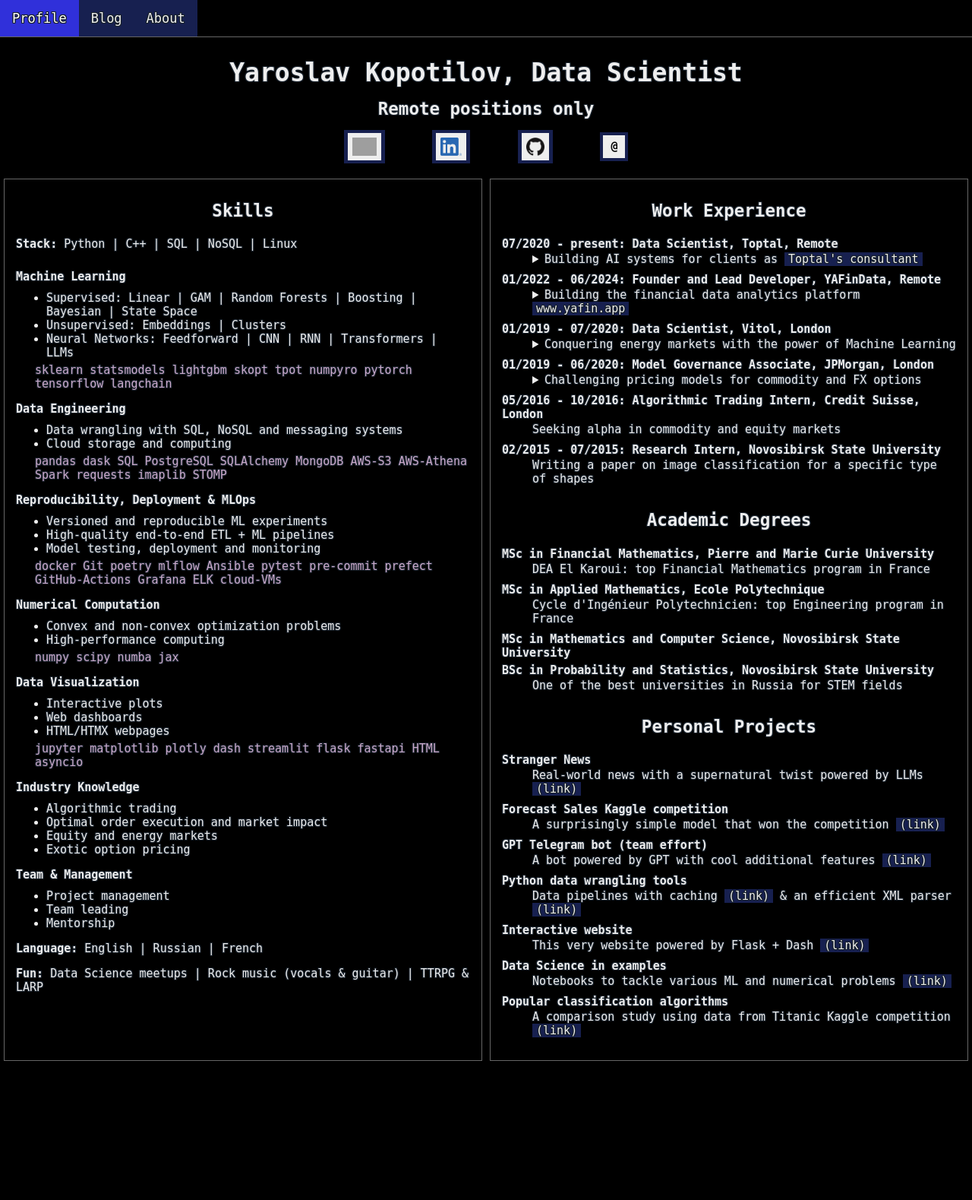
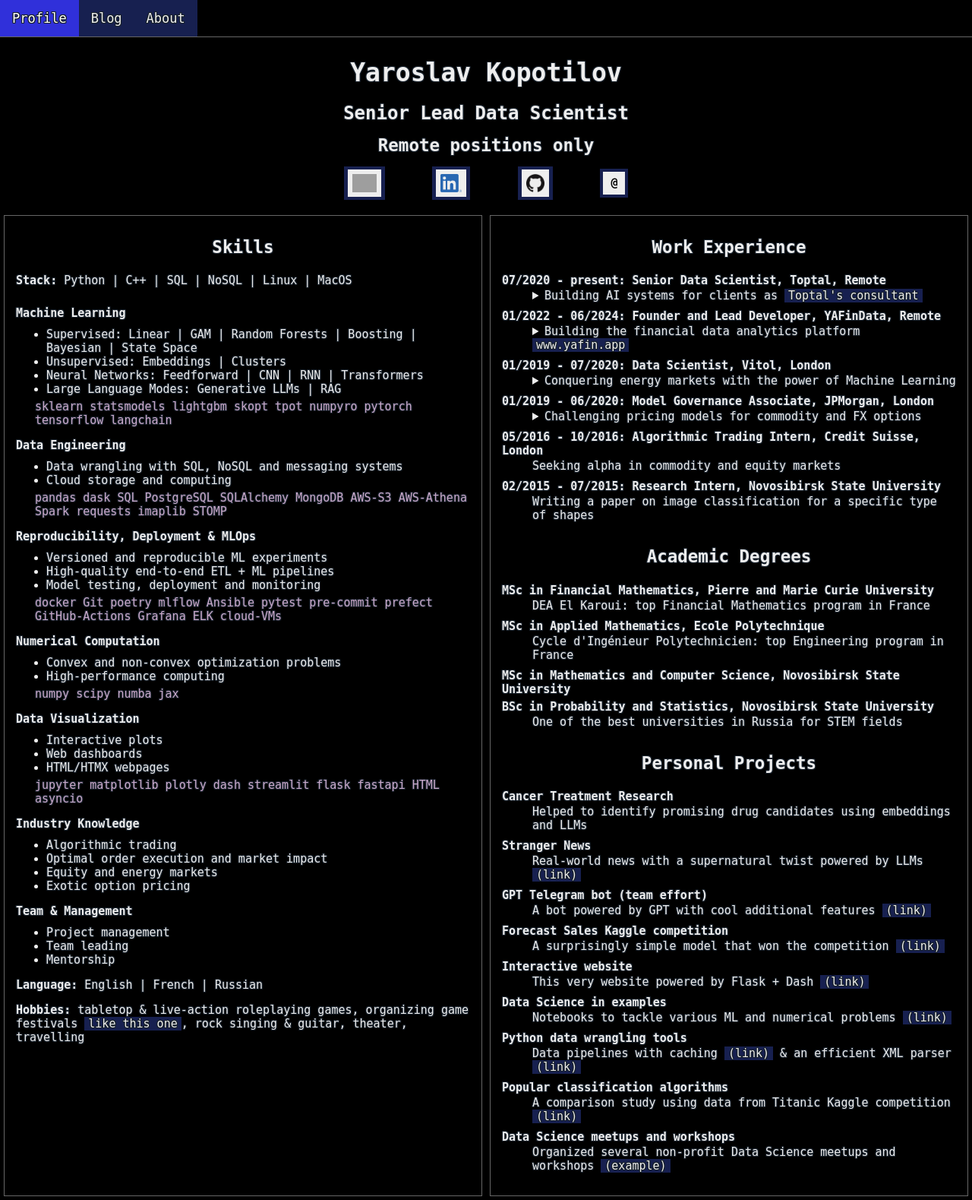
Before and after one commit to mysterious-ben/intro-website, a Flask app: template src/templates/cv.html in a window 1280 px wide. Shown: the whole page at 76% size. Before the commit the page ends 1396 px from the top, so only its background shows below. Run offline with Flask 3, Linux system fonts and the light colour scheme; the template is opened without the code that fills it, so the values that code supplies are empty; grey boxes are pictures that could not be loaded.

Commit message:
feat: update the cv

```diff
--- a/src/templates/cv.html
+++ b/src/templates/cv.html
@@ -4,7 +4,8 @@
     {% include 'navbar.html' %}
     <div class="row">
         <div class="column">
-            <h1 style="margin-bottom:0px">Yaroslav Kopotilov, Data Scientist</h1>
+            <h1 style="margin-bottom:0px">Yaroslav Kopotilov</h1>
+            <h2 style="margin-bottom:0px">Senior Lead Data Scientist</h2>
             <h3 style="margin-top:15px;margin-bottom:10px;">Remote positions only</h3>
         </div>
     </div>
@@ -23,13 +24,14 @@
     <div class="row">
         <div class="column border padding">
             <h3>Skills</h3>
-            <p style="padding-bottom:10px"><b>Stack:</b> Python | C++ | SQL | NoSQL | Linux</p>
+            <p style="padding-bottom:10px"><b>Stack:</b> Python | C++ | SQL | NoSQL | Linux | MacOS</p>
 
             <h4>Machine Learning</h4>
             <ul class="ul_skills">
                 <li>Supervised: Linear | GAM | Random Forests | Boosting | Bayesian | State Space</li>
                 <li>Unsupervised: Embeddings | Clusters</li>
-                <li>Neural Networks: Feedforward | CNN | RNN | Transformers | LLMs</li>
+                <li>Neural Networks: Feedforward | CNN | RNN | Transformers</li>
+                <li>Large Language Modes: Generative LLMs | RAG </li>
             </ul>
             <div class="indent"><code>sklearn</code> <code>statsmodels</code> <code>lightgbm</code> <code>skopt</code> <code>tpot</code> <code>numpyro</code> <code>pytorch</code> <code>tensorflow</code> <code>langchain</code></div>
 
@@ -78,21 +80,23 @@
                 <li>Mentorship</li>
             </ul>
 
-            <p><b>Language:</b> English | Russian | French</p>
+            <p><b>Language:</b> English | French | Russian</p>
 
-            <p><b>Fun:</b> Data Science meetups | Rock music (vocals & guitar) | TTRPG & LARP</p>
+            <p><b>Hobbies:</b> tabletop & live-action roleplaying games, organizing game festivals <a href="https://mimic-games.com/event/22">like this one</a>, rock singing & guitar, theater, travelling</p>
         </div>
 
         <div class="column border padding" style="justify-content: space-between">
             <h3>Work Experience</h3>
             <dl class="bmargin">
-                <dt>07/2020 - present: Data Scientist, Toptal, Remote</dt>
+                <dt>07/2020 - present: Senior Data Scientist, Toptal, Remote</dt>
                 <dd>
                     <details>
                         <summary>Building AI systems for clients as <a href="https://www.toptal.com/resume/yaroslav-kopotilov">Toptal's consultant</a></summary>
                         <ul>
-                            <li>Consulted as a data scientist in trading and other industries</li>
+                            <li>Consulted as a data scientist in both startups and larger companies</li>
                             <li>Built custom high-quality ETL and Machine Learning systems</li>
+                            <li>Optimized numerical algorithms for large datasets</li>
+                            <li>Tweaked LLM pipelines to improve response quality</li>
                             <li>Delivered data insights in a business-friendly way</li>
                             <li>Organized onsite meetups for remote companies</li>
                         </ul>
@@ -153,20 +157,24 @@
 
             <h3>Personal Projects</h3>
             <dl>
+                <dt>Cancer Treatment Research</dt>
+                <dd>Helped to identify promising drug candidates using embeddings and LLMs</dd>
                 <dt>Stranger News</dt>
                 <dd>Real-world news with a supernatural twist powered by LLMs <a href="https://stranger.news/">(link)</a></dd>
+                <dt>GPT Telegram bot (team effort)</dt>
+                <dd>A bot powered by GPT with cool additional features <a href="https://t.me/ok_gpt_bot">(link)</a></dd>
                 <dt>Forecast Sales Kaggle competition</dt>
                 <dd>A surprisingly simple model that won the competition <a href="https://www.kaggle.com/myster/eda-prophet-winning-solution-3-0/">(link)</a></dd>
-                <dt>GPT Telegram bot (team effort)</dt>
-                <dd>A bot powered by GPT with cool additional features <a href="https://t.me/ok_gpt_bot">(link)</a></dd>
-                <dt>Python data wrangling tools</dt>
-                <dd>Data pipelines with caching <a href="https://github.com/mysterious-ben/apipe">(link)</a> & an efficient XML parser <a href="https://github.com/mysterious-ben/xmlrecords">(link)</a></dd>
                 <dt>Interactive website</dt>
                 <dd>This very website powered by Flask + Dash <a href="https://github.com/mysterious-ben/intro-website">(link)</a></dd>
                 <dt>Data Science in examples</dt>
                 <dd>Notebooks to tackle various ML and numerical problems <a href="https://github.com/mysterious-ben/ds-examples/">(link)</a></dd>
+                <dt>Python data wrangling tools</dt>
+                <dd>Data pipelines with caching <a href="https://github.com/mysterious-ben/apipe">(link)</a> & an efficient XML parser <a href="https://github.com/mysterious-ben/xmlrecords">(link)</a></dd>
                 <dt>Popular classification algorithms</dt>
                 <dd>A comparison study using data from Titanic Kaggle competition <a href="https://github.com/mysterious-ben/titanic">(link)</a></dd>
+                <dt>Data Science meetups and workshops</dt>
+                <dd>Organized several non-profit Data Science meetups and workshops <a href="https://idmevent.com/workshop">(example)</a></dd>
             </dl>
         </div>
     </div>
```
